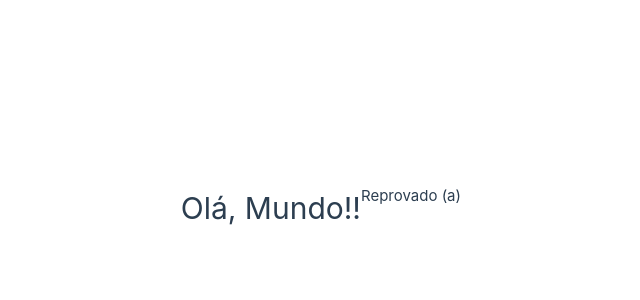
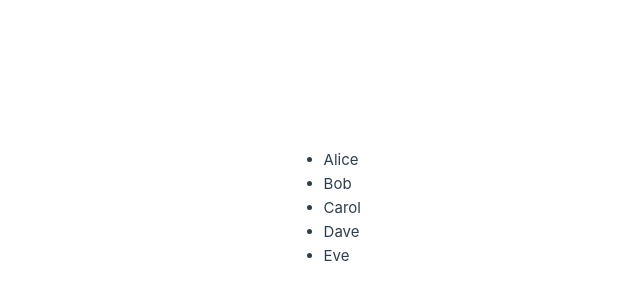
Before and after one commit to leocassiosilva/curso-vue-js, a Vue app: page / in a window 1280 px wide. Shown: the part 192-492 px from the top of the page, without its empty margins (279-919 px from the left). Built offline with nearby package versions, Linux system fonts and the light colour scheme.

Commit message:
diretivas v-for

```diff
--- a/src/App.vue
+++ b/src/App.vue
@@ -2,10 +2,10 @@
 <script setup>
 //Importando o componente
 // import  Exemplo01  from "./components/Exemplo01Interpolacao.vue";
-import Exemplo02 from "./components/Exemplo02Condicional.vue";
-
+// import Exemplo02 from "./components/Exemplo02Condicional.vue";
+import Exemplo03 from "./components/Exemplo03Laco.vue";
 </script>
 
 <template>
-  <Exemplo02></Exemplo02>
+  <Exemplo03></Exemplo03>
 </template>
--- /dev/null
+++ b/src/components/Exemplo03Laco.vue
@@ -0,0 +1,16 @@
+<script setup>
+    //vetor
+    let nomes = ['Alice', 'Bob', 'Carol', 'Dave', 'Eve'];
+
+</script>
+
+<template>
+
+    <ul>
+        <li v-for="nome in nomes" :key="nome">
+            {{ nome }}
+        </li>
+    </ul>
+
+
+</template>
```
